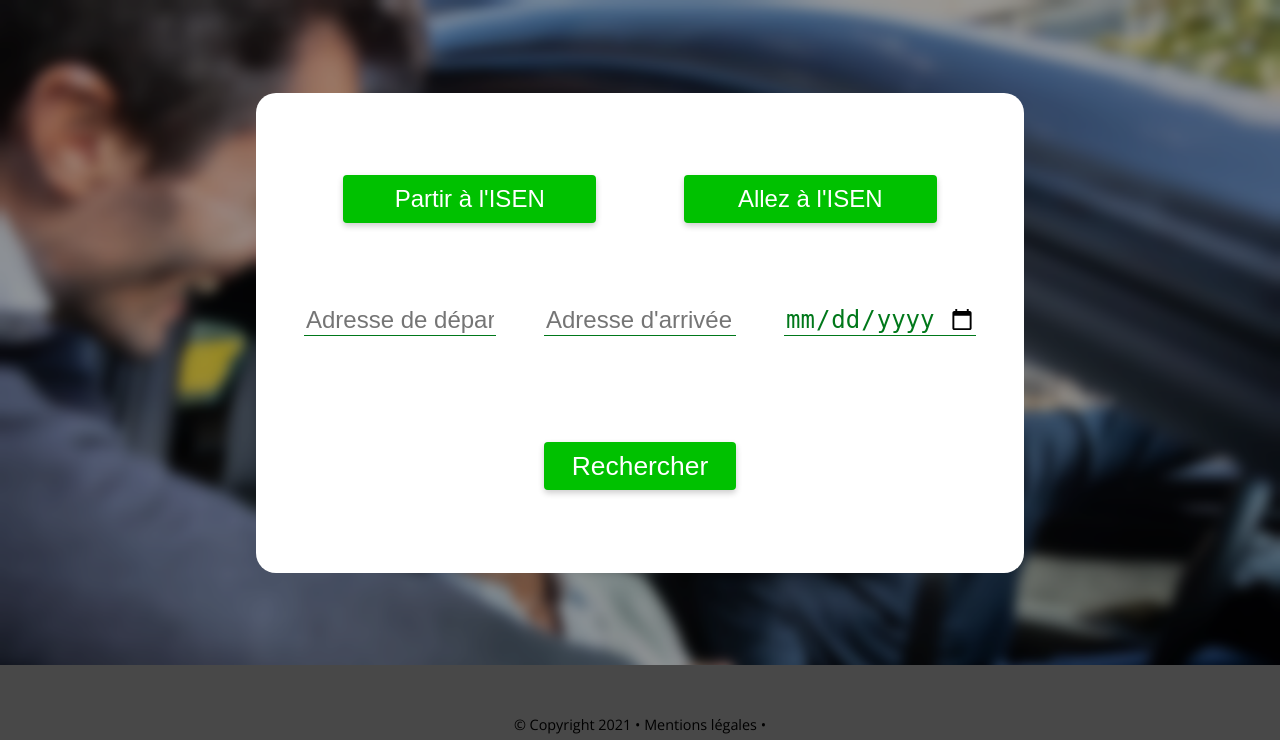
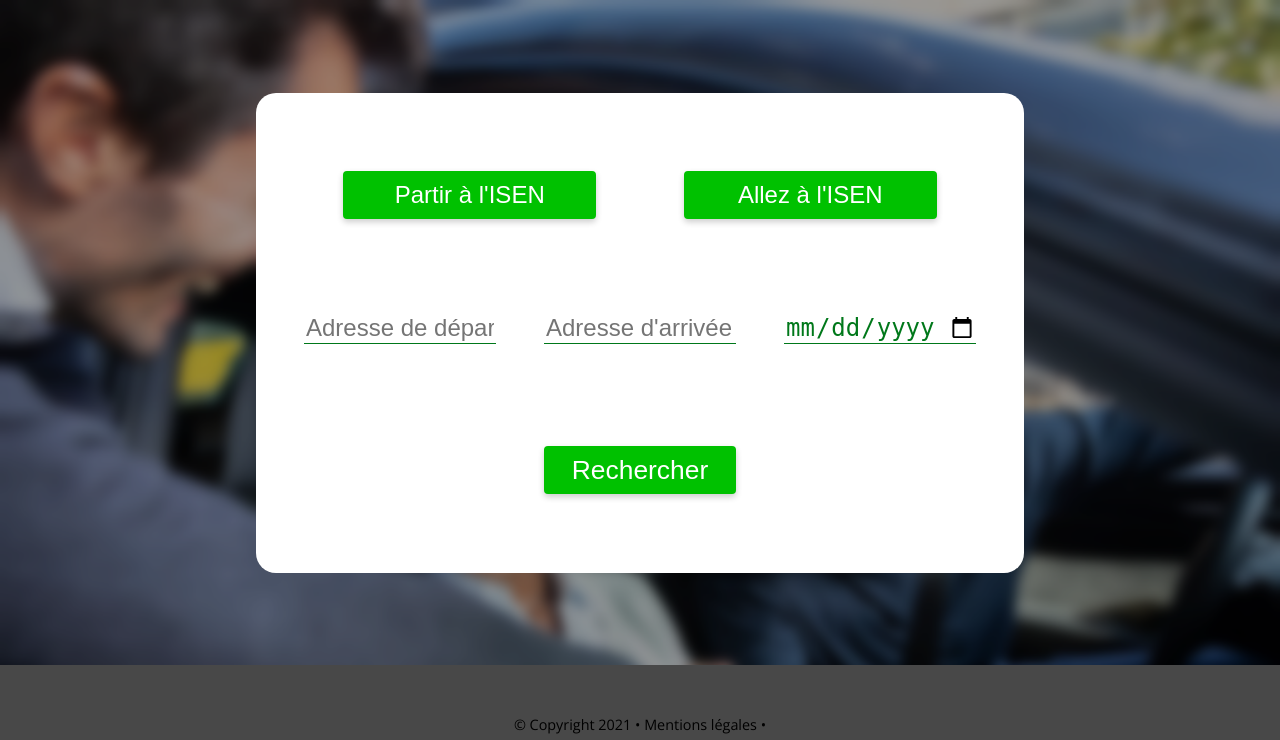
Before and after one commit to Elzapat/projet-web-cir2, a PHP site: page /public/search_trips.html in a window 1280 px wide. Shown: the part 60-800 px from the top of the page. Run offline with PHP 8.4, Linux system fonts and the light colour scheme; data that the repository does not hold is empty.

Commit message:
fixed misaligned inputs on chrome in search_trips.html

```diff
--- a/public/css/input.css
+++ b/public/css/input.css
@@ -3,6 +3,7 @@ input, select {
     border-bottom: solid 1px #00781A;
     color: #00781A;
     font-size: 2rem;
+    padding-top: 2vh;
     width: 25vw;
 }
 
--- a/public/css/search.css
+++ b/public/css/search.css
@@ -49,7 +49,7 @@ main {
 
 .date {
     font-size: 2rem;
-    width: 100%;
+    width: 25%;
 }
 
 #search {
@@ -67,13 +67,12 @@ main {
 
 #start-loc, #end-loc {
     margin: 0;
-    padding: 0;
     width: 25%;
     height: 100%;
 }
 
-#datetest {
-    width: 25%;
+.input-text[type="text"] {
+    height: 100%;
 }
 
 .location {
--- a/public/css/signin.css
+++ b/public/css/signin.css
@@ -21,7 +21,6 @@ input[type="password"] {
 }
 
 .input-text{
-    padding-top: 2vh;
     margin-top: 3vh;
 }
 
--- a/public/search_trips.html
+++ b/public/search_trips.html
@@ -40,9 +40,7 @@
                     <div id="end-loc">
                         <input class="location input-text" placeholder="Adresse d'arrivée" type="text">
                     </div>
-                    <div id="datetest">
-                        <input class="date input-text" placeholder="Date du départ" type="date">
-                    </div>
+                    <input class="date input-text" placeholder="Date du départ" type="date">
                 </div>
                 <div class="search-row">
                     <span id="info">Info</span>
```
